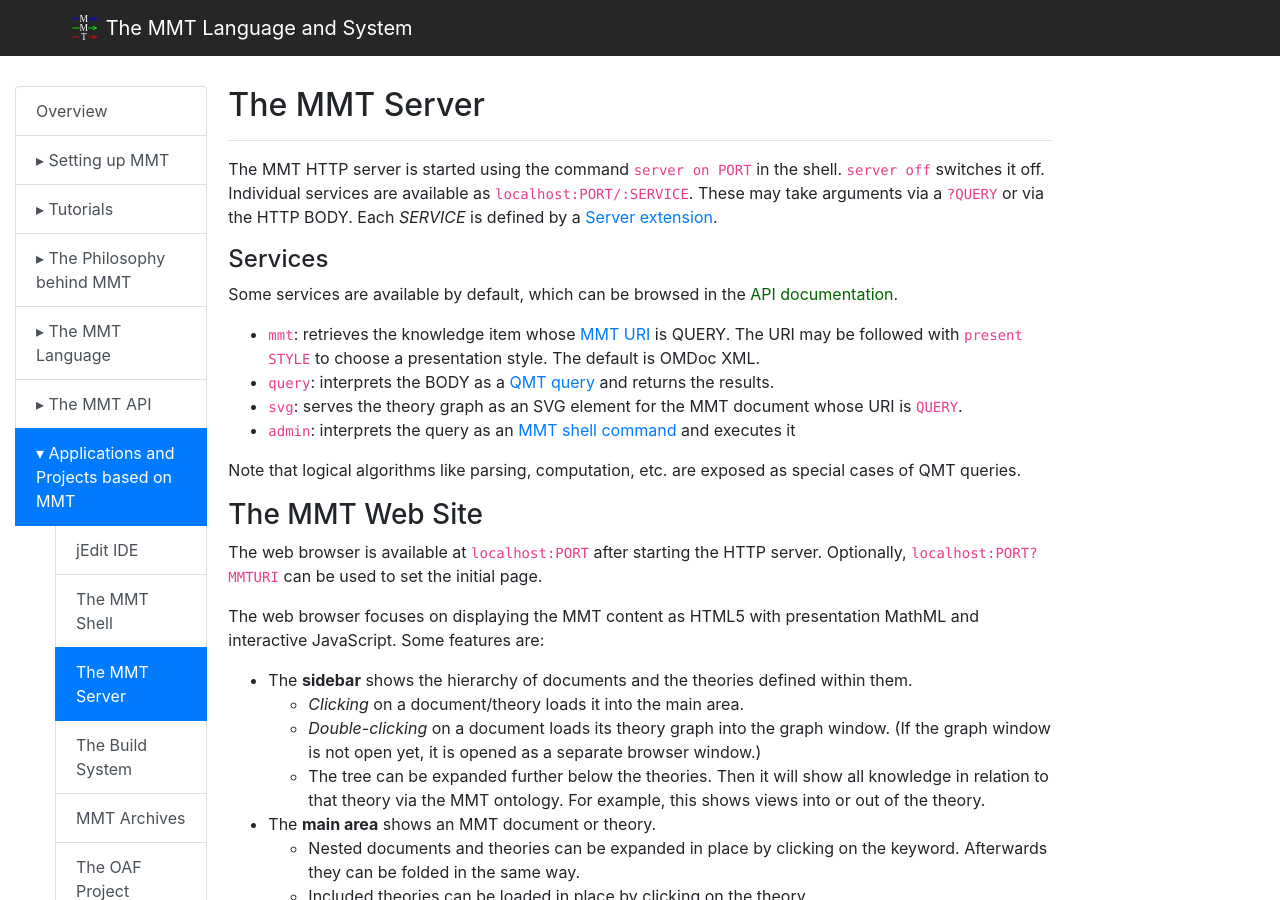
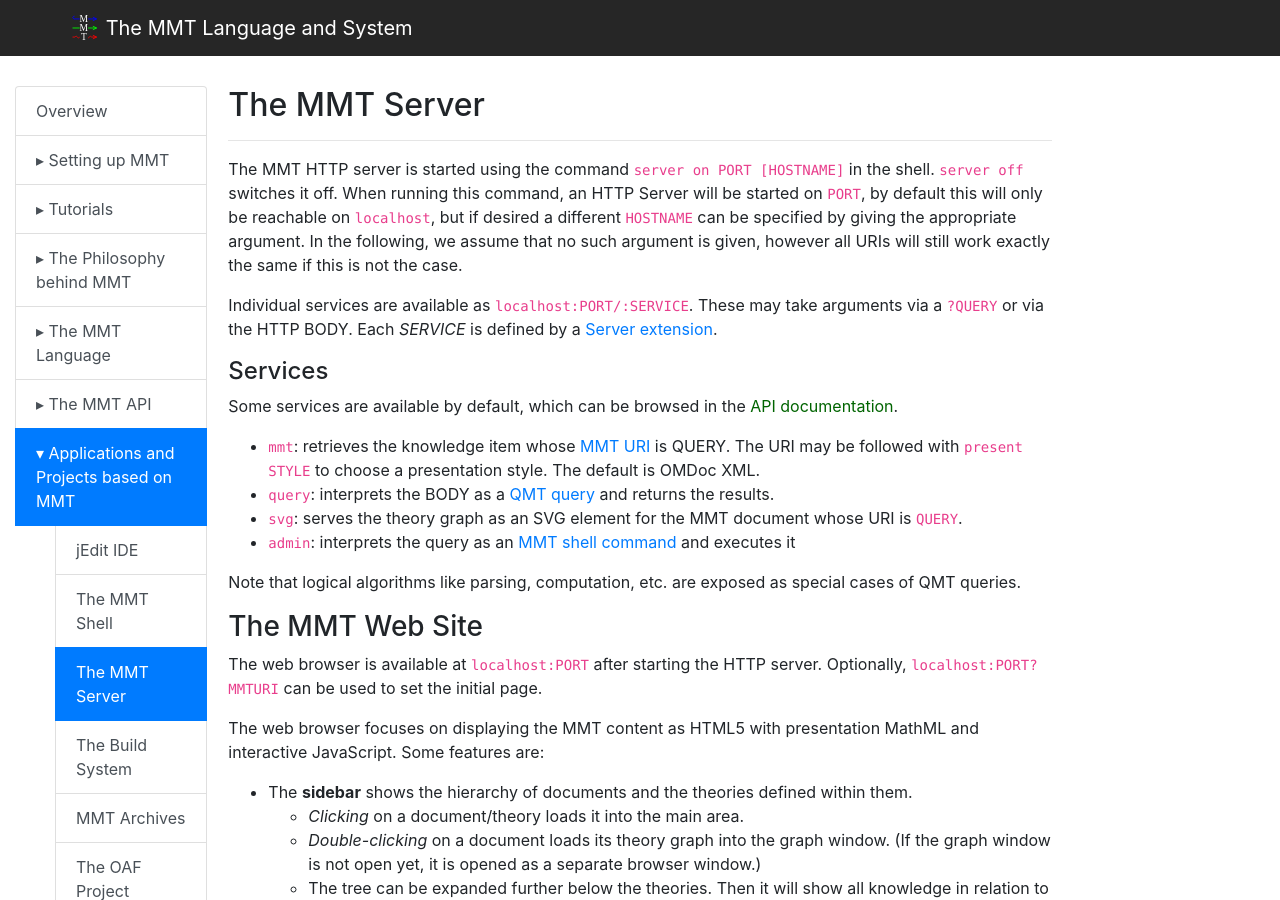
Before and after one commit to UniFormal/uniformal.github.io, a Jekyll site: the page built from doc/applications/server.md, in a window 1280 px wide and 900 px high. Built offline with Jekyll 4.4.1, drawn with Linux system fonts in a browser that asks for light colours.

Commit message:
Add hostname syntax to mmt server doc

```diff
--- a/doc/applications/server.md
+++ b/doc/applications/server.md
@@ -3,8 +3,10 @@ layout: doc
 title: The MMT Server
 ---
 
+The MMT HTTP server is started using the command `server on PORT [HOSTNAME]` in the shell. `server off` switches it off.
+When running this command, an HTTP Server will be started on `PORT`, by default this will only be reachable on `localhost`, but if desired a different `HOSTNAME` can be specified by giving the appropriate argument.
+In the following, we assume that no such argument is given, however all URIs will still work exactly the same if this is not the case.
 
-The MMT HTTP server is started using the command `server on PORT` in the shell. `server off` switches it off.
 Individual services are available as `localhost:PORT/:SERVICE`. These may take arguments via a `?QUERY` or via the HTTP BODY.
 Each *SERVICE* is defined by a [Server extension](../api/extensions.html).
 
```
